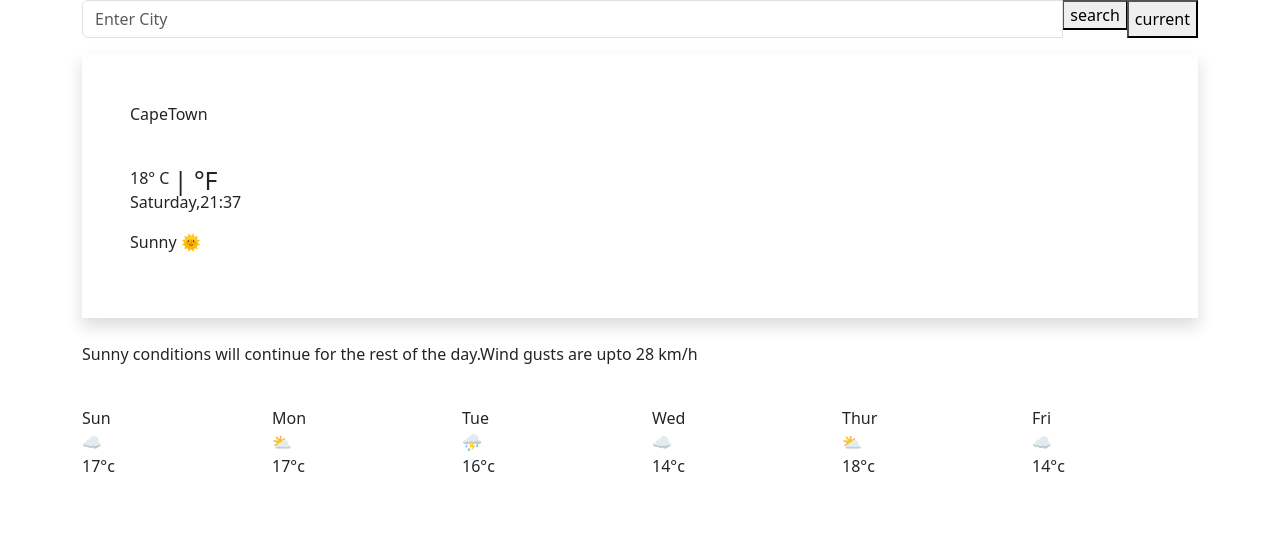
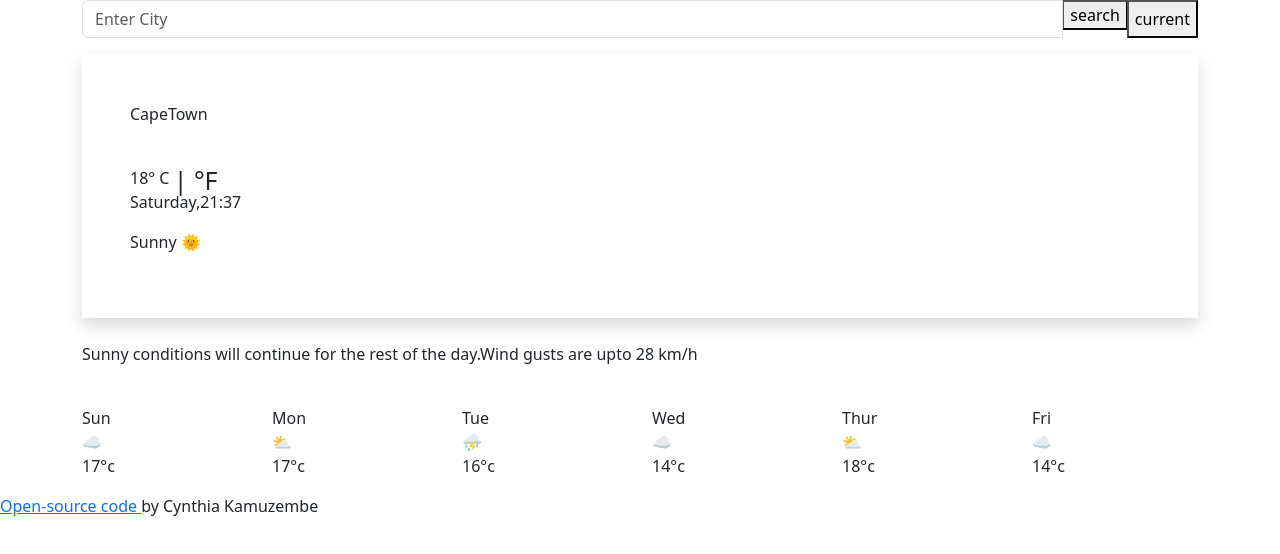
Before and after one commit to cynthia-creator/weatherproject, a website built with Parcel: page index.html in a window 1280 px wide. Built offline with nearby package versions, Linux system fonts and the light colour scheme.

Commit message:
Update index.html
added my name

```diff
--- a/index.html
+++ b/index.html
@@ -89,8 +89,9 @@
     </div>
      </div>
    </div>
-<a href="https:github.com/"
-
+<a href="https:github.com/cynthia-creator/weatherproject">Open-source code
+</a>
+by Cynthia Kamuzembe
 </div>
 <script src="src/index.js">
 </script>
```
